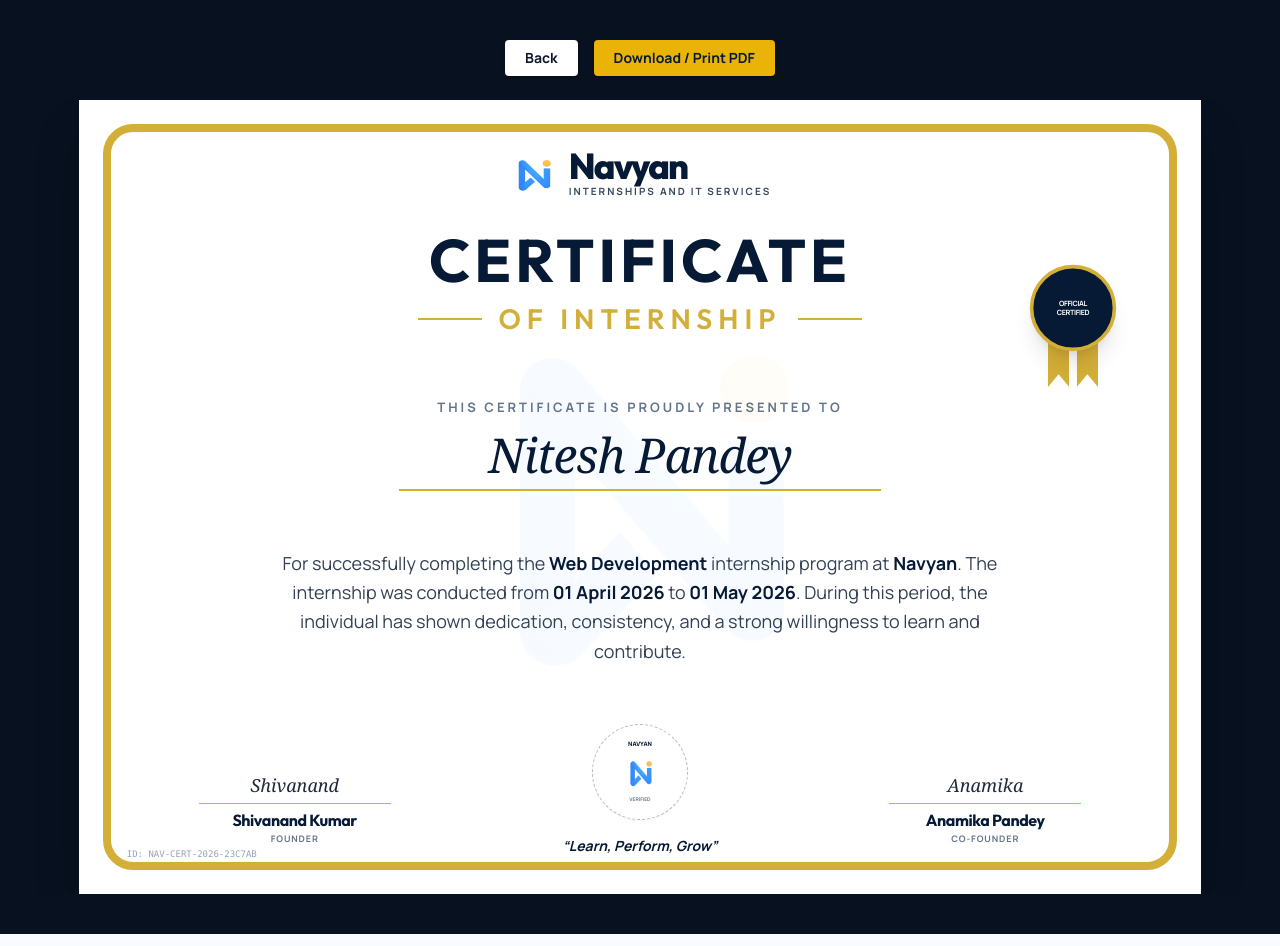
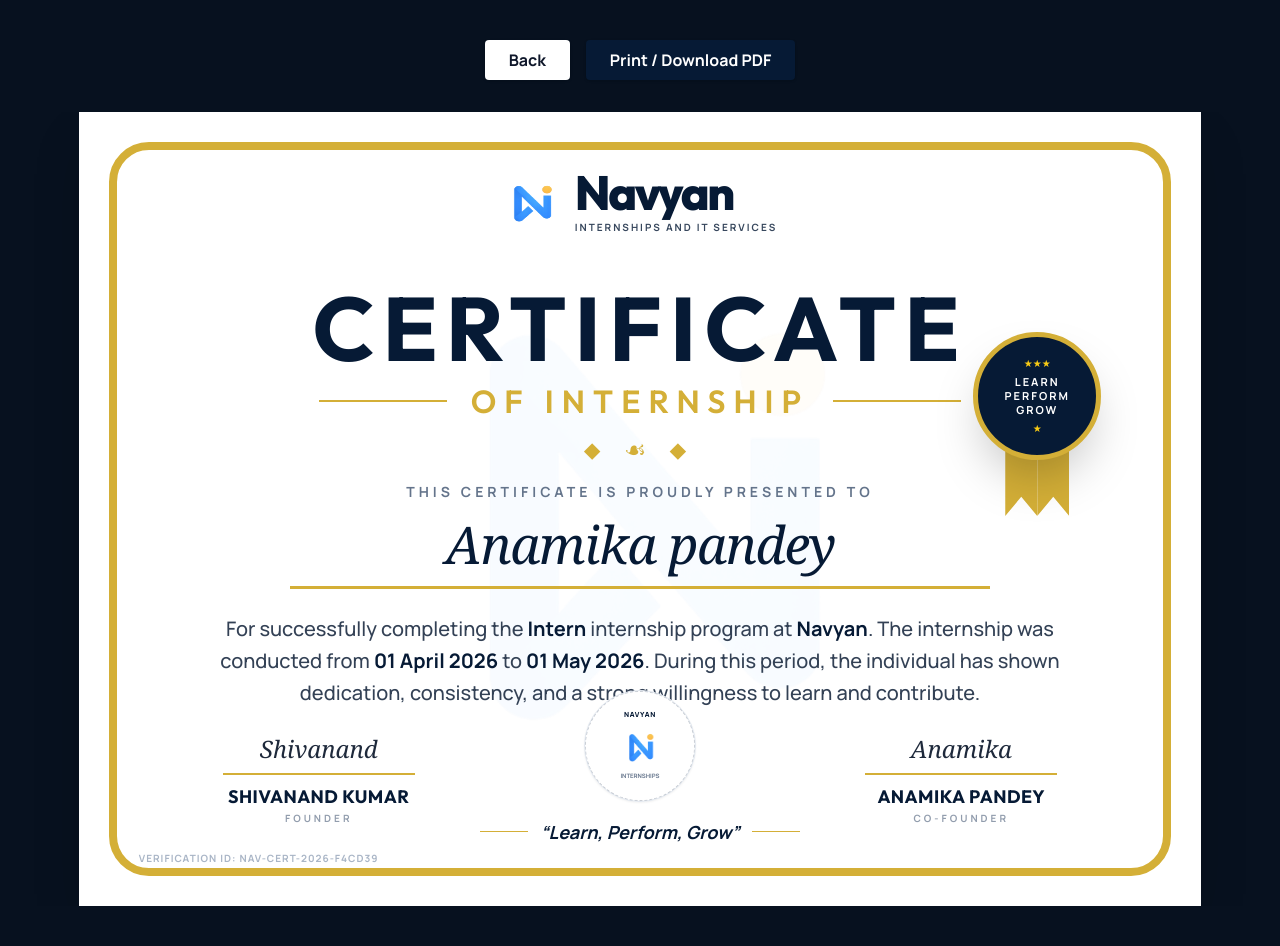
Before and after one commit to shivanand91/navyan, a React (Vite) app in the folder client/: page /documents/certificate/1 in a window 1280 px wide. Built offline with nearby package versions, Linux system fonts and the light colour scheme; no server answers.

Commit message:
changes in certificates

```diff
--- a/client/src/pages/documents/CertificatePreview.jsx
+++ b/client/src/pages/documents/CertificatePreview.jsx
@@ -14,11 +14,11 @@ export default function CertificatePreview() {
         setCertificate(data.certificate);
       } catch (err) {
         setCertificate({
-          studentName: "Nitesh Pandey",
-          role: "Web Development",
+          studentName: "Anamika pandey",
+          role: "Intern",
           startDate: "01 April 2026",
           endDate: "01 May 2026",
-          certificateId: "NAV-CERT-2026-23C7AB",
+          certificateId: "NAV-CERT-2026-F4CD39",
         });
       }
     };
@@ -28,112 +28,130 @@ export default function CertificatePreview() {
   if (!certificate) return <div className="text-white text-center mt-20">Loading...</div>;
 
   return (
-    <div className="min-h-screen bg-[#07111f] py-4 md:py-10 px-2 print:p-0 print:bg-white">
-      <DocumentToolbar />
+    <div className="min-h-screen bg-[#07111f] py-10 px-4 print:p-0 print:bg-white flex flex-col items-center">
+      {/* TOOLBAR */}
+      <div className="flex gap-4 mb-8 print:hidden">
+        <button onClick={() => window.history.back()} className="px-6 py-2 rounded bg-white text-slate-900 font-bold shadow hover:bg-slate-100 transition">Back</button>
+        <button onClick={() => window.print()} className="px-6 py-2 rounded bg-[#061a35] text-white font-bold shadow hover:bg-slate-800 transition">Print / Download PDF</button>
+      </div>
 
-      <div className="flex justify-center items-center overflow-x-auto print:block">
       {/* CERTIFICATE CONTAINER */}
+      <div className="overflow-auto w-full flex justify-center print:block">
         <div
           id="certificate-content"
-          className="relative mx-auto bg-white shadow-2xl overflow-hidden print:shadow-none print:block"
+          className="relative bg-white shadow-2xl overflow-hidden print:shadow-none"
           style={{
             width: "297mm",
             height: "210mm",
-            minWidth: "297mm", // Prevents shrinking on mobile view
-            position: "relative"
+            minWidth: "297mm",
+            position: "relative",
+            backgroundColor: "white"
           }}
         >
-          {/* --- CURVED MAIN BORDER --- */}
-          <div className="absolute inset-4 md:inset-6 border-[6px] md:border-[8px] border-[#d4af37] rounded-[20px] md:rounded-[30px] z-20 pointer-events-none" />
+          {/* --- BORDER DESIGN --- */}
+          <div className="absolute inset-[30px] border-[8px] border-[#d4af37] rounded-[40px] z-20 pointer-events-none" />
 
           {/* --- WATERMARK --- */}
-          <img src={halfLogo} alt="" className="absolute top-1/2 left-1/2 -translate-x-1/2 -translate-y-1/2 w-[400px] opacity-[0.04] pointer-events-none z-0" />
+          <img src={halfLogo} alt="" className="absolute top-1/2 left-1/2 -translate-x-1/2 -translate-y-1/2 w-[500px] opacity-[0.03] pointer-events-none z-0" />
 
-          {/* --- CONTENT WRAPPER --- */}
-          <div className="relative z-10 h-full flex flex-col justify-between py-12 px-20">
+          {/* --- MAIN CONTENT --- */}
+          <div className="relative z-10 h-full w-full flex flex-col items-center pt-14 px-24">
 
-            {/* Header */}
-            <div className="flex flex-col items-center">
-              <div className="flex items-center gap-3">
-                <img src={halfLogo} alt="Logo" className="w-12 h-12" />
+            {/* Header Branding */}
+            <div className="flex items-center gap-4">
+              <img src={halfLogo} alt="Logo" className="w-14 h-14" />
               <div className="flex flex-col">
-                  <h1 className="text-4xl font-black text-[#061a35] tracking-tighter leading-none">Navyan</h1>
-                  <p className="text-[10px] font-bold text-[#061a35] tracking-[2px] uppercase opacity-80">Internships and IT Services</p>
+                <h1 className="text-5xl font-black text-[#061a35] tracking-tighter leading-none">Navyan</h1>
+                <p className="text-[10px] font-bold text-[#061a35] tracking-[2px] uppercase opacity-80 mt-1">Internships and IT Services</p>
               </div>
             </div>
 
-              <div className="text-center mt-6">
-                <h1 className="text-[60px] font-bold tracking-[4px] text-[#061a35] leading-tight">CERTIFICATE</h1>
-                <div className="flex items-center justify-center gap-4">
-                  <div className="h-[1.5px] w-16 bg-[#d4af37]" />
-                  <h2 className="text-[28px] font-semibold tracking-[6px] text-[#d4af37]">OF INTERNSHIP</h2>
-                  <div className="h-[1.5px] w-16 bg-[#d4af37]" />
+            {/* Certificate Title */}
+            <div className="text-center mt-12">
+              <h1 className="text-[90px] font-bold tracking-[8px] text-[#061a35] leading-none">CERTIFICATE</h1>
+              <div className="flex items-center justify-center gap-6 mt-1">
+                <div className="h-[2px] w-32 bg-[#d4af37]" />
+                <h2 className="text-[32px] font-semibold tracking-[8px] text-[#d4af37] uppercase">Of Internship</h2>
+                <div className="h-[2px] w-32 bg-[#d4af37]" />
               </div>
-              </div>
+              {/* Decorative Diamonds */}
+              <div className="text-[#d4af37] text-2xl mt-2 tracking-[10px]">⬥ ☙ ⬥</div>
             </div>
 
-            {/* Recipient Section */}
-            <div className="text-center">
-              <p className="text-[13px] tracking-[3px] text-slate-500 font-bold uppercase">This Certificate is Proudly Presented To</p>
-              <h3 className="mt-2 text-[48px] font-serif text-[#061a35] italic leading-tight">{certificate.studentName}</h3>
-              <div className="h-[2px] w-1/2 bg-[#d4af37] mx-auto mt-1" />
+            {/* Recipient Name */}
+            <div className="text-center mt-4 w-full">
+              <p className="text-[14px] tracking-[4px] text-slate-500 font-bold uppercase mb-4">This Certificate is Proudly Presented To</p>
+              <h3 className="text-[52px] font-serif text-[#061a35] italic leading-none">{certificate.studentName}</h3>
+              <div className="h-[2.5px] w-[700px] bg-[#d4af37] mx-auto mt-4" />
             </div>
 
-            {/* Body Text */}
-            <div className="max-w-3xl mx-auto text-center">
-              <p className="text-[18px] leading-relaxed text-slate-700">
+            {/* Description */}
+            <div className="max-w-[900px] mx-auto mt-6 text-center">
+              <p className="text-[20px] leading-[1.6] text-slate-700 font-medium px-4">
                 For successfully completing the <span className="font-bold text-[#061a35]">{certificate.role}</span> internship program at <span className="font-bold text-[#061a35]">Navyan</span>.
                 The internship was conducted from <span className="font-bold text-[#061a35]">{certificate.startDate}</span> to <span className="font-bold text-[#061a35]">{certificate.endDate}</span>.
                 During this period, the individual has shown dedication, consistency, and a strong willingness to learn and contribute.
               </p>
             </div>
 
-            {/* Footer Section: Signatures & Seal */}
-            <div className="flex justify-between items-end px-10 relative">
-              <div className="text-center w-48">
-                <p className="font-serif italic text-lg text-slate-800">Shivanand</p>
-                <div className="h-[1px] bg-[#d4af37] w-full my-1" />
-                <h4 className="text-md font-bold text-[#061a35]">Shivanand Kumar</h4>
-                <p className="text-[9px] font-bold tracking-widest text-slate-500 uppercase">Founder</p>
+            {/* Badge (Floating Right) */}
+            <div className="absolute top-[220px] right-[100px] z-30">
+               <div className="relative flex flex-col items-center">
+                  {/* Ribbons */}
+                  <div className="absolute top-14 w-20 h-32 flex justify-between px-2">
+                    <div className="w-8 h-full bg-[#d4af37]" style={{clipPath: 'polygon(0% 0%, 100% 0%, 100% 100%, 50% 85%, 0% 100%)'}}></div>
+                    <div className="w-8 h-full bg-[#d4af37]" style={{clipPath: 'polygon(0% 0%, 100% 0%, 100% 100%, 50% 85%, 0% 100%)'}}></div>
                   </div>
-
-              {/* Seal */}
-              <div className="flex flex-col items-center mb-[-10px]">
-                 <div className="w-24 h-24 rounded-full border border-dashed border-[#061a35]/30 flex items-center justify-center p-2 bg-white shadow-sm">
-                    <div className="text-center">
-                      <p className="text-[6px] font-black text-[#061a35]">NAVYAN</p>
-                      <img src={halfLogo} alt="seal" className="w-8 mx-auto my-1" />
-                      <p className="text-[5px] font-bold text-slate-500 uppercase">Verified</p>
+                  {/* Circle Badge */}
+                  <div className="w-32 h-32 rounded-full bg-[#061a35] border-[5px] border-[#d4af37] flex flex-col items-center justify-center shadow-2xl z-20">
+                    <div className="text-yellow-400 text-[10px] mb-1">★★★</div>
+                    <p className="text-white text-[11px] font-bold leading-tight text-center tracking-[2px]">LEARN<br/>PERFORM<br/>GROW</p>
+                    <div className="text-yellow-400 text-[10px] mt-1">★</div>
                   </div>
-                 </div>
-                 <p className="mt-4 italic text-[#061a35] text-sm font-bold">“Learn, Perform, Grow”</p>
-              </div>
-
-              <div className="text-center w-48">
-                <p className="font-serif italic text-lg text-slate-800">Anamika</p>
-                <div className="h-[1px] bg-[#d4af37] w-full my-1" />
-                <h4 className="text-md font-bold text-[#061a35]">Anamika Pandey</h4>
-                <p className="text-[9px] font-bold tracking-widest text-slate-500 uppercase">Co-Founder</p>
                </div>
             </div>
 
-            {/* Verification ID */}
-            <p className="absolute bottom-8 left-12 text-[9px] font-mono text-slate-400">
-              ID: {certificate.certificateId}
-            </p>
+            {/* FOOTER: SIGNATURES & SEAL */}
+            <div className="absolute bottom-[80px] w-full flex justify-between items-end px-36">
+              {/* Left Sign */}
+              <div className="text-center">
+                <p className="font-serif italic text-2xl text-slate-800 mb-2">Shivanand</p>
+                <div className="w-48 h-[1.5px] bg-[#d4af37] mx-auto" />
+                <h4 className="mt-2 text-lg font-bold text-[#061a35] uppercase tracking-wide">Shivanand Kumar</h4>
+                <p className="text-[10px] font-bold tracking-[3px] text-slate-500 uppercase opacity-70">Founder</p>
+              </div>
 
-            {/* Badge - Positioned relative to the main container */}
-            <div className="absolute top-40 right-20">
-               <div className="relative flex flex-col items-center scale-90">
-                  <div className="absolute top-10 w-16 h-24 flex justify-between px-1">
-                    <div className="w-6 h-full bg-[#d4af37]" style={{clipPath: 'polygon(0% 0%, 100% 0%, 100% 100%, 50% 85%, 0% 100%)'}}></div>
-                    <div className="w-6 h-full bg-[#d4af37]" style={{clipPath: 'polygon(0% 0%, 100% 0%, 100% 100%, 50% 85%, 0% 100%)'}}></div>
-                  </div>
-                  <div className="w-24 h-24 rounded-full bg-[#061a35] border-[4px] border-[#d4af37] flex flex-col items-center justify-center shadow-xl z-20">
-                    <p className="text-white text-[8px] font-bold leading-tight text-center tracking-tighter">OFFICIAL<br/>CERTIFIED</p>
+              {/* Central Seal */}
+              <div className="flex flex-col items-center mb-[-20px]">
+                <div className="w-28 h-28 rounded-full border border-slate-200 p-1 bg-white relative flex items-center justify-center shadow-sm">
+                  <div className="absolute inset-0 border border-dashed border-[#061a35] opacity-20 rounded-full" />
+                  <div className="text-center z-10">
+                    <p className="text-[7px] font-black text-[#061a35] tracking-widest">NAVYAN</p>
+                    <img src={halfLogo} alt="seal" className="w-9 mx-auto my-1" />
+                    <p className="text-[6px] font-bold text-slate-500">INTERNSHIPS</p>
                   </div>
                 </div>
+                {/* Motto */}
+                <div className="flex items-center gap-3 mt-4">
+                   <div className="h-[1px] w-12 bg-[#d4af37]" />
+                   <p className="italic text-[#061a35] text-lg font-bold">“Learn, Perform, Grow”</p>
+                   <div className="h-[1px] w-12 bg-[#d4af37]" />
                 </div>
+              </div>
+
+              {/* Right Sign */}
+              <div className="text-center">
+                <p className="font-serif italic text-2xl text-slate-800 mb-2">Anamika</p>
+                <div className="w-48 h-[1.5px] bg-[#d4af37] mx-auto" />
+                <h4 className="mt-2 text-lg font-bold text-[#061a35] uppercase tracking-wide">Anamika Pandey</h4>
+                <p className="text-[10px] font-bold tracking-[3px] text-slate-500 uppercase opacity-70">Co-Founder</p>
+              </div>
+            </div>
+
+            {/* Verification ID (Bottom Left) */}
+            <p className="absolute bottom-[40px] left-[60px] text-[10px] font-bold text-slate-400 uppercase tracking-widest opacity-80">
+              Verification ID: {certificate.certificateId}
+            </p>
           </div>
         </div>
       </div>
@@ -146,14 +164,17 @@ export default function CertificatePreview() {
           }
           body {
             margin: 0;
+            padding: 0;
+            background: white !important;
             -webkit-print-color-adjust: exact !important;
+            print-color-adjust: exact !important;
           }
           .print\\:hidden { display: none !important; }
           #certificate-content {
             width: 297mm !important;
             height: 210mm !important;
             margin: 0 !important;
-            padding: 0 !important;
+            border: none !important;
             page-break-inside: avoid;
           }
         }
@@ -161,12 +182,3 @@ export default function CertificatePreview() {
     </div>
   );
 }
-
-function DocumentToolbar() {
-  return (
-    <div className="flex justify-center gap-4 mb-6 print:hidden">
-      <button onClick={() => window.history.back()} className="px-5 py-2 rounded bg-white text-slate-900 text-sm font-bold shadow hover:bg-slate-100">Back</button>
-      <button onClick={() => window.print()} className="px-5 py-2 rounded bg-yellow-500 text-[#061a35] text-sm font-bold shadow hover:bg-yellow-400">Download / Print PDF</button>
-    </div>
-  );
-}
```
Lines whose indentation alone changed are shown as unchanged.
